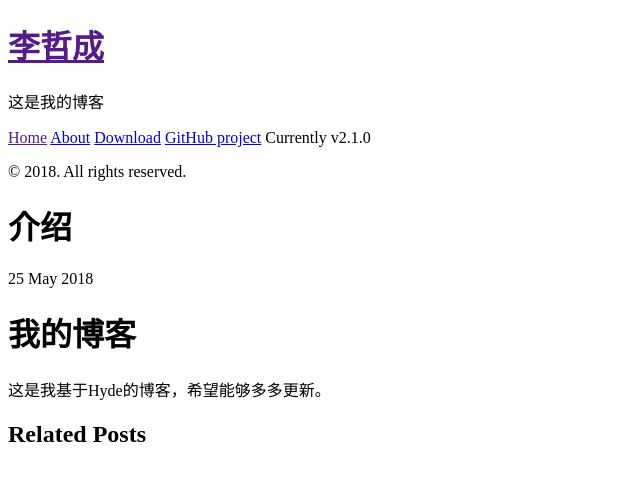
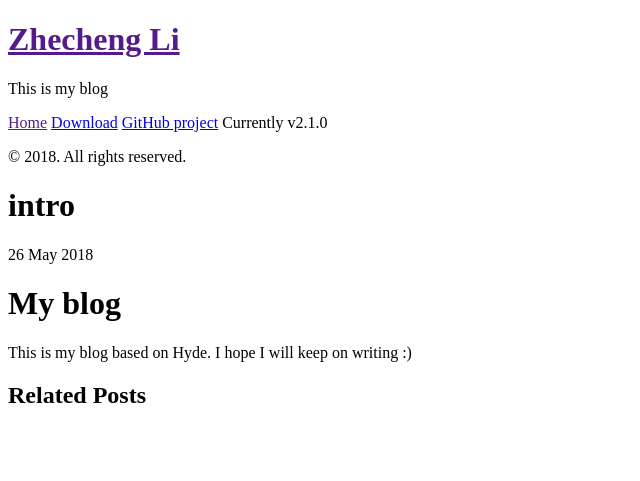
Before and after one commit to BearL222/BearL222.github.io, a Jekyll site: the page built from _posts/2018-05-25-Intro.md, in a window 1280 px wide. Shown: the top 481 px of the page, without its empty margins (0-640 px from the left). Built offline with Jekyll 4.4.1, drawn with Linux system fonts in a browser that asks for light colours; Markdown is read by kramdown in place of the engine named in the settings.

Commit message:
small update

```diff
--- a/_config.yml
+++ b/_config.yml
@@ -1,19 +1,18 @@
 # Dependencies
-markdown:         redcarpet
 highlighter:      rouge
 
 # Permalinks
 permalink:        pretty
 
 # Setup
-title:            李哲成
+title:            Zhecheng Li
 tagline:          'A Jekyll theme'
-description:      '这是我的博客'
+description:      'This is my blog'
 url:              www.google.com
 baseurl:          /
 
 author:
-  name:           '李哲成'
+  name:           'Zhecheng Li'
   url:            https://www.weibo.com/1146436863/profile?rightmod=1&wvr=6&mod=personinfo
 
 paginate:         5
--- a/_posts/2018-05-25-Intro.md
+++ b/_posts/2018-05-25-Intro.md
@@ -1,9 +1,9 @@
 ---
 layout: post
-title: 介绍
-date: 2018-05-25 19:27:00.000000000 +09:00
-tags: Jekyll Github
+title: intro
+date: 2018-05-25 19:27:00.000000000 -08:00
+tags: Jekyll Github intro
 ---
 
-# 我的博客
-这是我基于Hyde的博客，希望能够多多更新。
+# My blog
+This is my blog based on Hyde. I hope I will keep on writing :)
```
Also changed, not shown: about.md (deleted, +0 -30 lines).
